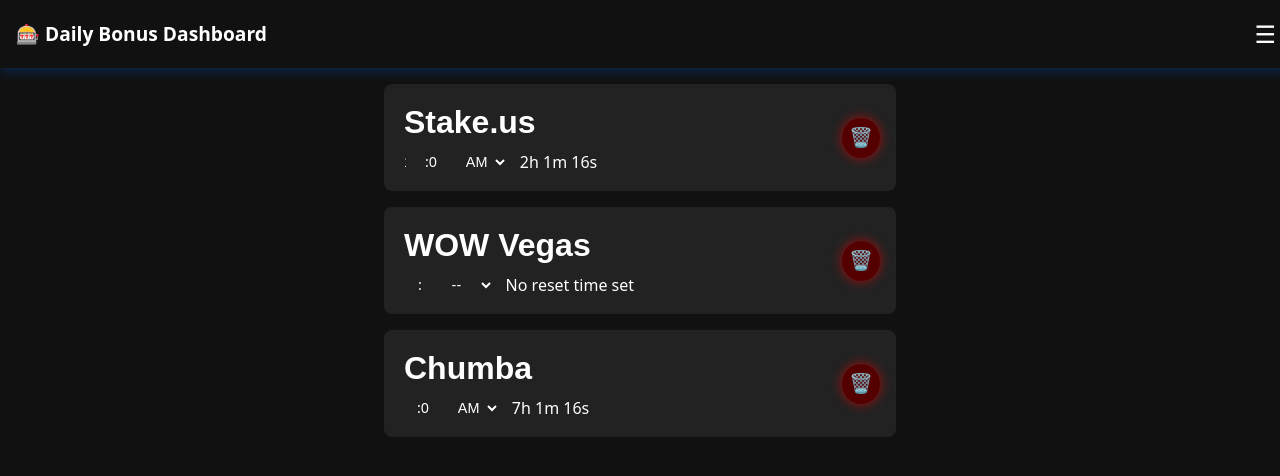
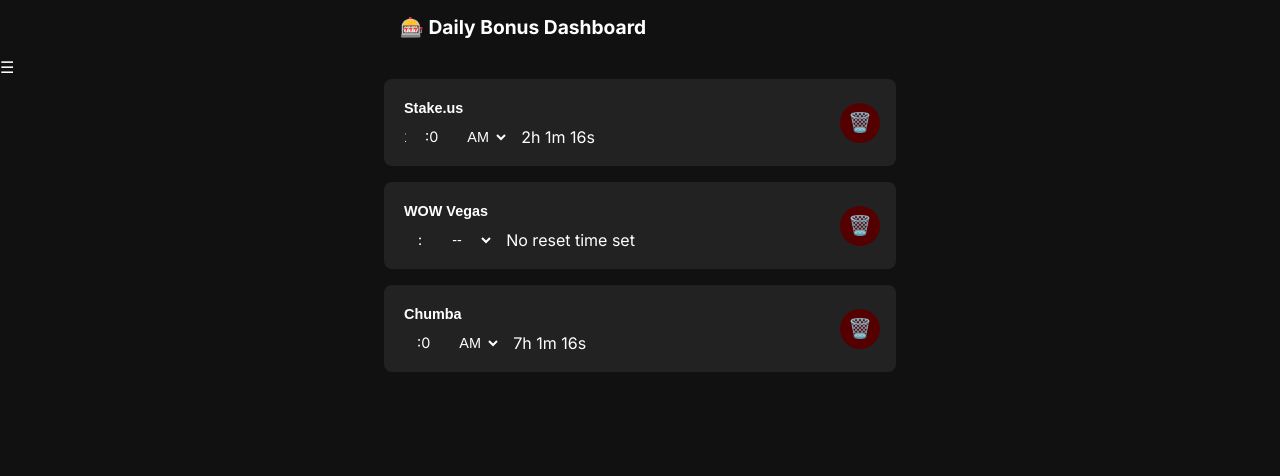
Before and after one commit to tahp/casinobonustracker, a React (Vite) app: page / in a window 1280 px wide. Shown: the top 476 px of the page. Built offline with nearby package versions, Linux system fonts and the light colour scheme.

Commit message:
feat: improve visual appeal and add eslint

```diff
--- a/index.html
+++ b/index.html
@@ -4,7 +4,10 @@
     <meta charset="UTF-8" />
     <link rel="icon" type="image/svg+xml" href="/vite.svg" />
     <meta name="viewport" content="width=device-width, initial-scale=1.0" />
-    <title>my-react-app</title>
+    <title>Casino Bonus Tracker</title>
+    <link rel="preconnect" href="https://fonts.googleapis.com">
+    <link rel="preconnect" href="https://fonts.gstatic.com" crossorigin>
+    <link href="https://fonts.googleapis.com/css2?family=Inter:wght@400;500;700&display=swap" rel="stylesheet">
   </head>
   <body>
     <div id="root"></div>
--- a/src/components/Dashboard.css
+++ b/src/components/Dashboard.css
@@ -1,236 +1,4 @@
-:root {
-  --background-color: #111;
-  --surface-color: #222;
-  --primary-color: #004488;
-  --primary-hover-color: #0055aa;
-  --danger-color: #550000;
-  --danger-hover-color: #aa0000;
-  --text-color: #fff;
-  --glow-primary: rgba(0, 68, 136, 0.6);
-  --glow-primary-strong: rgba(0, 85, 170, 0.9);
-  --glow-danger: rgba(255, 0, 0, 0.6);
-  --glow-danger-strong: rgba(255, 0, 0, 0.9);
-  --base-width: 80vw;
-  --max-width: 480px;
+.casino-card:hover {
+  transform: scale(1.03);
+  box-shadow: 0 8px 25px rgba(0, 0, 0, 0.3);
 }
-
-.dashboard-root {
-  position: fixed;
-  top: 0;
-  left: 0;
-  width: 100vw;
-  height: 100vh;
-  background: var(--background-color);
-  color: var(--text-color);
-  display: flex;
-  flex-direction: column;
-}
-
-.dashboard-header {
-  display: flex;
-  justify-content: space-between;
-  align-items: center;
-  position: sticky;
-  top: 0;
-  width: 100%;
-  padding: 1rem;
-  background: var(--background-color);
-  z-index: 100;
-  box-shadow: 0 2px 12px var(--glow-primary);
-}
-
-.dashboard-title {
-  font-size: 1.2rem;
-  margin: 0;
-  flex-grow: 1;
-  text-align: left;
-}
-
-.hamburger-container {
-  position: relative;
-  order: 2; /* Ensures it comes after the title */
-  z-index: 110; /* Higher than title */
-  padding-right: 20px;
-}
-
-.hamburger-icon {
-  background: none;
-  border: none;
-  color: var(--text-color);
-  font-size: 1.5rem;
-  cursor: pointer;
-  transition: transform 0.3s ease;
-}
-
-.hamburger-icon:hover {
-  transform: scale(1.1);
-}
-
-.hamburger-dropdown {
-  position: absolute;
-  top: 100%;
-  right: 0;
-  background: var(--surface-color);
-  border-radius: 6px;
-  padding: 0.5rem;
-  display: flex;
-  flex-direction: column;
-  gap: 0.5rem;
-  box-shadow: 0 2px 12px var(--glow-primary);
-  animation: fadeIn 0.2s ease-out;
-}
-
-.hamburger-dropdown button {
-  background: var(--primary-color);
-  color: var(--text-color);
-  border: none;
-  padding: 0.5rem 1rem;
-  border-radius: 4px;
-  cursor: pointer;
-  transition: background 0.3s ease, transform 0.2s ease;
-}
-
-.hamburger-dropdown button:hover {
-  background: var(--primary-hover-color);
-  transform: translateX(5px);
-}
-
-.casino-list {
-  flex-grow: 1;
-  overflow-y: auto;
-  padding: 1rem 1rem 6rem;
-  display: flex;
-  flex-direction: column;
-  align-items: center;
-}
-
-.casino-card {
-  display: flex;
-  justify-content: space-between;
-  align-items: center;
-  background: var(--surface-color);
-  border-radius: 8px;
-  padding: 1rem;
-  margin-bottom: 1rem;
-  width: var(--base-width);
-  max-width: var(--max-width);
-  animation: fadeInSlideUp 0.5s ease-out forwards;
-  opacity: 0; /* Start invisible for animation */
-}
-
-.casino-name {
-  font-family: 'Arial Black', sans-serif;
-  font-size: 20px;
-}
-
-.casino-input {
-  font-size: 2rem;
-  font-weight: bold;
-  padding: 0.25rem;
-  margin-bottom: 0.25rem;
-  width: 100%;
-  background: var(--surface-color);
-  color: var(--text-color);
-  border: none;
-  outline: none;
-  border-radius: 6px;
-}
-
-.casino-row {
-  display: flex;
-  align-items: center;
-  gap: 0.75rem;
-  flex-wrap: nowrap;
-  white-space: nowrap;
-}
-
-.delete-button {
-  margin-left: 1rem;
-  background: var(--danger-color);
-  color: var(--text-color);
-  border: none;
-  cursor: pointer;
-  font-size: 1.2rem;
-  display: flex;
-  align-items: center;
-  justify-content: center;
-  border-radius: 50%;
-  width: 2.5rem;
-  height: 2.5rem;
-  box-shadow: 0 0 12px var(--glow-danger);
-  transition: all 0.3s ease, transform 0.2s ease;
-}
-
-.delete-button:hover,
-.delete-button:active {
-  background: var(--danger-hover-color);
-  box-shadow: 0 0 20px var(--glow-danger-strong);
-  transform: scale(1.1);
-}
-
-.add-button-container {
-  position: fixed;
-  bottom: 1rem;
-  right: 1rem; /* Position to the right */
-  left: auto; /* Override previous left positioning */
-  z-index: 1000;
-}
-
-.add-button {
-  width: 50px; /* Make it square */
-  height: 50px; /* Make it square */
-  padding: 0; /* Remove padding for square shape */
-  background: var(--primary-color);
-  color: var(--text-color);
-  border: none;
-  cursor: pointer;
-  font-size: 2rem; /* Adjust font size for '+' */
-  border-radius: 50%; /* Make it circular */
-  box-shadow: 0 0 12px var(--glow-primary);
-  transition: all 0.3s ease, transform 0.2s ease;
-  display: flex; /* Use flex to center the '+' */
-  justify-content: center;
-  align-items: center;
-}
-
-.add-button:hover,
-.add-button:active {
-  background: var(--primary-hover-color);
-  box-shadow: 0 0 20px var(--glow-primary-strong);
-  transform: scale(1.1); /* Scale effect for floating button */
-}
-
-.casino-card.highlight {
-  animation: highlightFade 1.5s ease-out forwards;
-}
-
-@keyframes highlightFade {
-  0% {
-    box-shadow: 0 0 20px 5px var(--glow-primary-strong);
-    background-color: rgba(0, 68, 136, 0.5);
-  }
-  100% {
-    box-shadow: 0 0 12px var(--glow-primary);
-    background-color: var(--surface-color);
-  }
-}
-
-@keyframes fadeInSlideUp {
-  from {
-    opacity: 0;
-    transform: translateY(20px);
-  }
-  to {
-    opacity: 1;
-    transform: translateY(0);
-  }
-}
-
-@keyframes fadeIn {
-  from {
-    opacity: 0;
-  }
-  to {
-    opacity: 1;
-  }
-}
--- a/src/index.css
+++ b/src/index.css
@@ -6,7 +6,7 @@
   width: 100%;
   background: #111; /* match dashboard background */
   color: #fff;
-  font-family: system-ui, Avenir, Helvetica, Arial, sans-serif;
+  font-family: 'Inter', sans-serif;
   line-height: 1.5;
   font-weight: 400;
   -webkit-font-smoothing: antialiased;
```
Also changed, not shown: eslint.config.js (+9 -41 lines).
